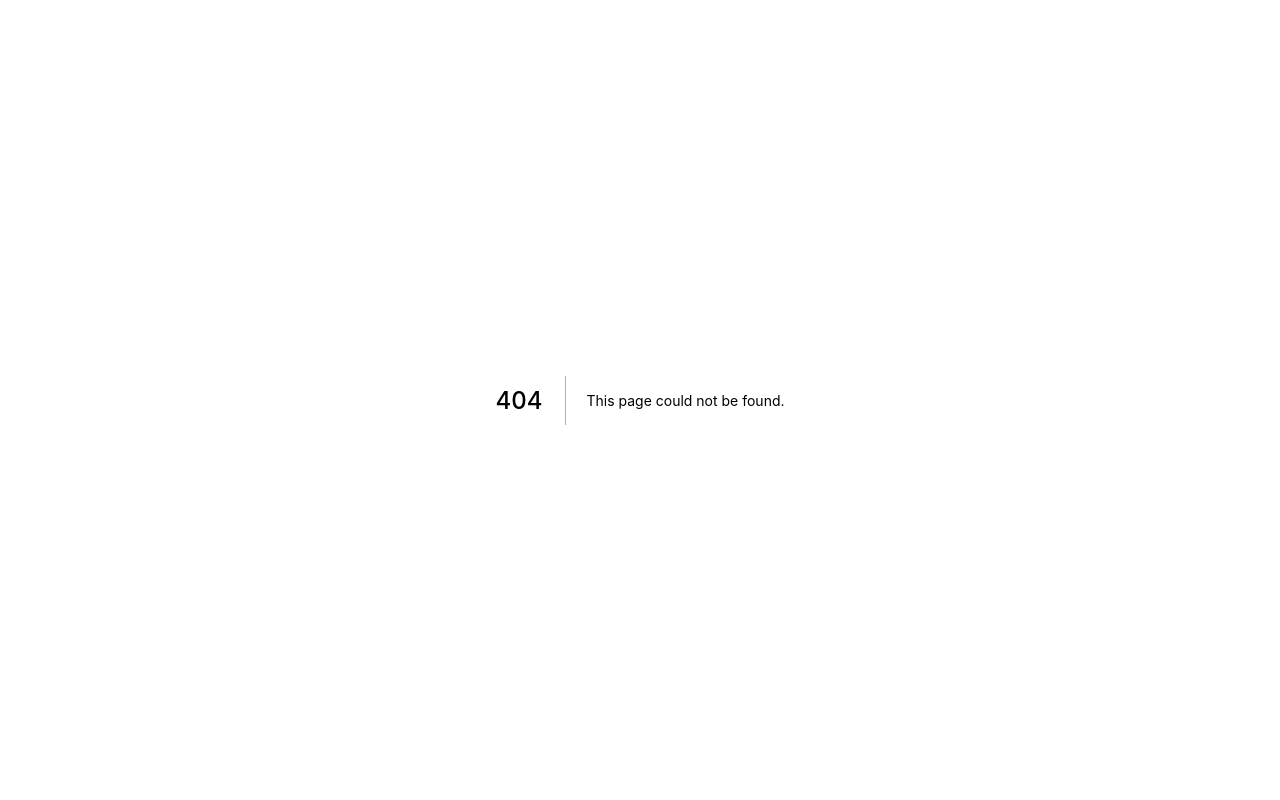
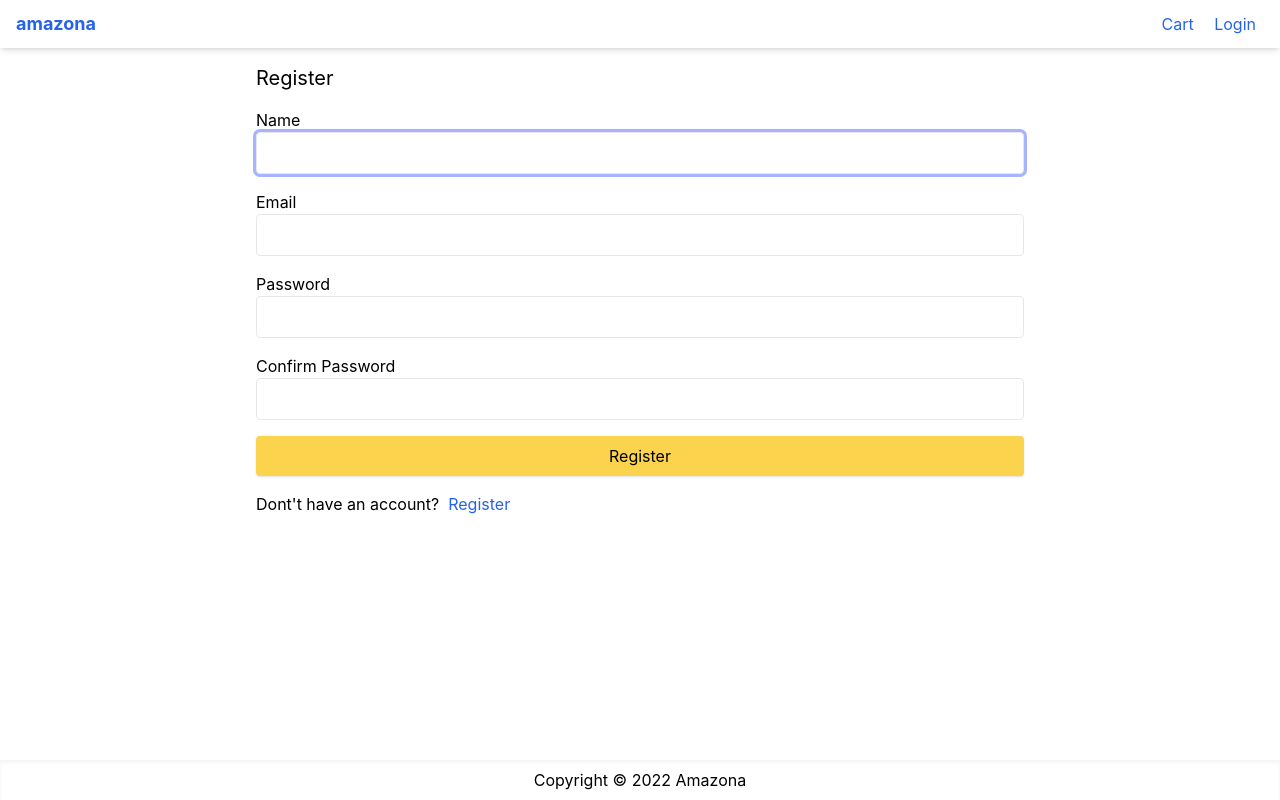
Before and after one commit to pasinduweerarathne/next-ecommerce-app, a Next.js app: page /register in a window 1280 px wide. Before the commit this address had no page. Built offline with nearby package versions, Linux system fonts and the light colour scheme; no server answers.

Commit message:
implement signup page

```diff
--- /dev/null
+++ b/pages/api/auth/signup.js
@@ -0,0 +1,49 @@
+import bcryptjs from "bcryptjs";
+import User from "../../../models/User";
+import db from "../../../utils/db";
+
+async function handler(req, res) {
+  if (req.method !== "POST") {
+    return;
+  }
+  const { name, email, password } = req.body;
+  if (
+    !name ||
+    !email ||
+    !email.includes("@") ||
+    !password ||
+    password.trim().length < 5
+  ) {
+    res.status(422).json({
+      message: "Validation error",
+    });
+    return;
+  }
+
+  await db.connect();
+  const existingUser = await User.findOne({ email: email });
+  if (existingUser) {
+    res.status(422).json({ message: "User already exists" });
+    await db.disconnect();
+    return;
+  }
+
+  const newUser = new User({
+    name,
+    email,
+    password: bcryptjs.hashSync(password),
+    isAdimn: false,
+  });
+
+  const user = await newUser.save();
+  await db.connect();
+  res.status(201).send({
+    message: "Created user",
+    _id: user._id,
+    name: user.name,
+    email: user.email,
+    isAdimn: user.isAdimn,
+  });
+}
+
+export default handler;
--- /dev/null
+++ b/pages/register.js
@@ -0,0 +1,147 @@
+/* eslint-disable react/no-unescaped-entities */
+import Link from "next/link";
+import React, { useEffect } from "react";
+import { useForm } from "react-hook-form";
+import Layout from "../components/Layout";
+import { signIn, useSession } from "next-auth/react";
+import { getError } from "../utils/error";
+import { toast } from "react-toastify";
+import { useRouter } from "next/router";
+import axios from "axios";
+
+const RegisterScreen = () => {
+  const { data: session } = useSession();
+
+  const router = useRouter();
+  const { redirect } = router.query;
+
+  useEffect(() => {
+    if (session?.user) {
+      router.push(redirect || "/");
+    }
+  }, [redirect, router, session]);
+
+  const {
+    handleSubmit,
+    register,
+    formState: { errors },
+    getValues,
+  } = useForm();
+
+  const submitHandler = async ({ name, email, password }) => {
+    try {
+      await axios.post("/api/auth/signup", {
+        name,
+        email,
+        password,
+      });
+
+      const result = await signIn("credentials", {
+        redirect: false,
+        email,
+        password,
+      });
+
+      if (result.error) {
+        toast.error(result.error);
+      }
+    } catch (error) {
+      toast.error(getError(error));
+    }
+  };
+
+  return (
+    <Layout title="Register">
+      <form
+        className="mx-auto max-w-screen-md"
+        onSubmit={handleSubmit(submitHandler)}
+      >
+        <h1 className="mb-4 text-xl">Register</h1>
+        <div className="mb-4">
+          <label htmlFor="name">Name</label>
+          <input
+            type="name"
+            className="w-full"
+            id="name"
+            {...register("name", {
+              required: "Pleace enter your name",
+            })}
+            autoFocus
+          />
+          {errors.name && (
+            <div className="text-red-500">{errors.name.message}</div>
+          )}
+        </div>
+        <div className="mb-4">
+          <label htmlFor="email">Email</label>
+          <input
+            type="email"
+            className="w-full"
+            id="email"
+            {...register("email", {
+              required: "Pleace enter your email",
+              pattern: {
+                value: /^[A-Z0-9._%+-]+@[A-Z0-9.-]+\.[A-Z]{2,4}$/i,
+                message: "Enter valid email",
+              },
+            })}
+          />
+          {errors.email && (
+            <div className="text-red-500">{errors.email.message}</div>
+          )}
+        </div>
+        <div className="mb-4">
+          <label htmlFor="password">Password</label>
+          <input
+            type="password"
+            className="w-full"
+            id="password"
+            {...register("password", {
+              required: "Pleace enter your password",
+              minLength: {
+                value: 6,
+                message: "password must be more than 5 chars",
+              },
+            })}
+          />
+          {errors.password && (
+            <div className="text-red-500">{errors.password.message}</div>
+          )}
+        </div>
+        <div className="mb-4">
+          <label htmlFor="confirmPassword">Confirm Password</label>
+          <input
+            type="password"
+            className="w-full"
+            id="confirmPassword"
+            {...register("confirmPassword", {
+              required: "Confirm your password",
+              validate: (value) => value === getValues("password"),
+              minLength: {
+                value: 6,
+                message: "password must be more than 5 chars",
+              },
+            })}
+          />
+          {errors.confirmPassword && (
+            <div className="text-red-500">{errors.confirmPassword.message}</div>
+          )}
+          {errors.confirmPassword &&
+            errors.confirmPassword.type === "validate" && (
+              <div className="text-red-500">Password do not match</div>
+            )}
+        </div>
+
+        <div className="mb-4">
+          <button className="primary-button w-full">Register</button>
+        </div>
+        <div className="mb-4">
+          Dont't have an account? &nbsp;
+          <Link href={`/register?redirect=${redirect || "/"}`}>Register</Link>
+        </div>
+      </form>
+    </Layout>
+  );
+};
+
+export default RegisterScreen;
```
Also changed, not shown: 1 other file (tests, documents, lock files or other folders).
